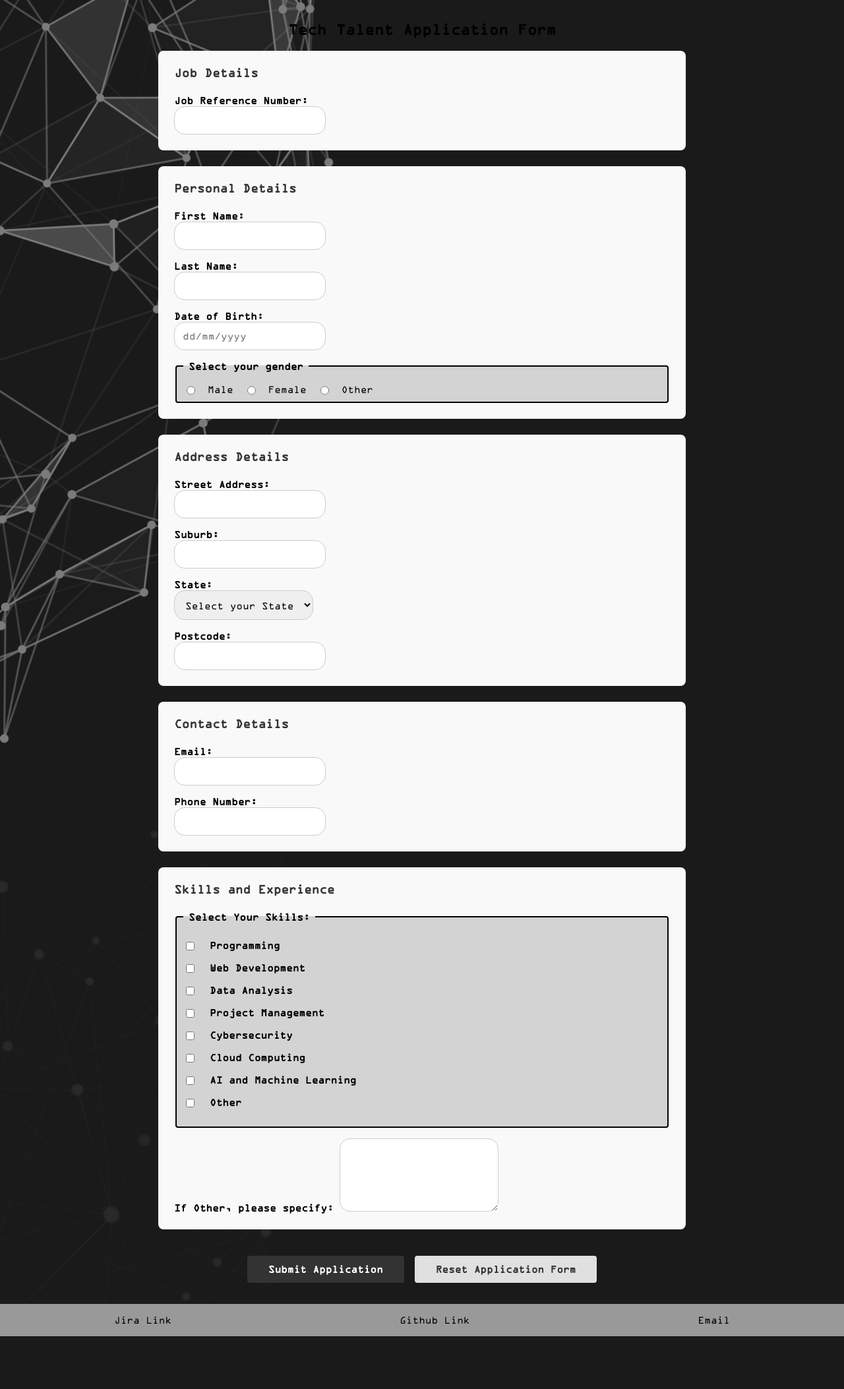
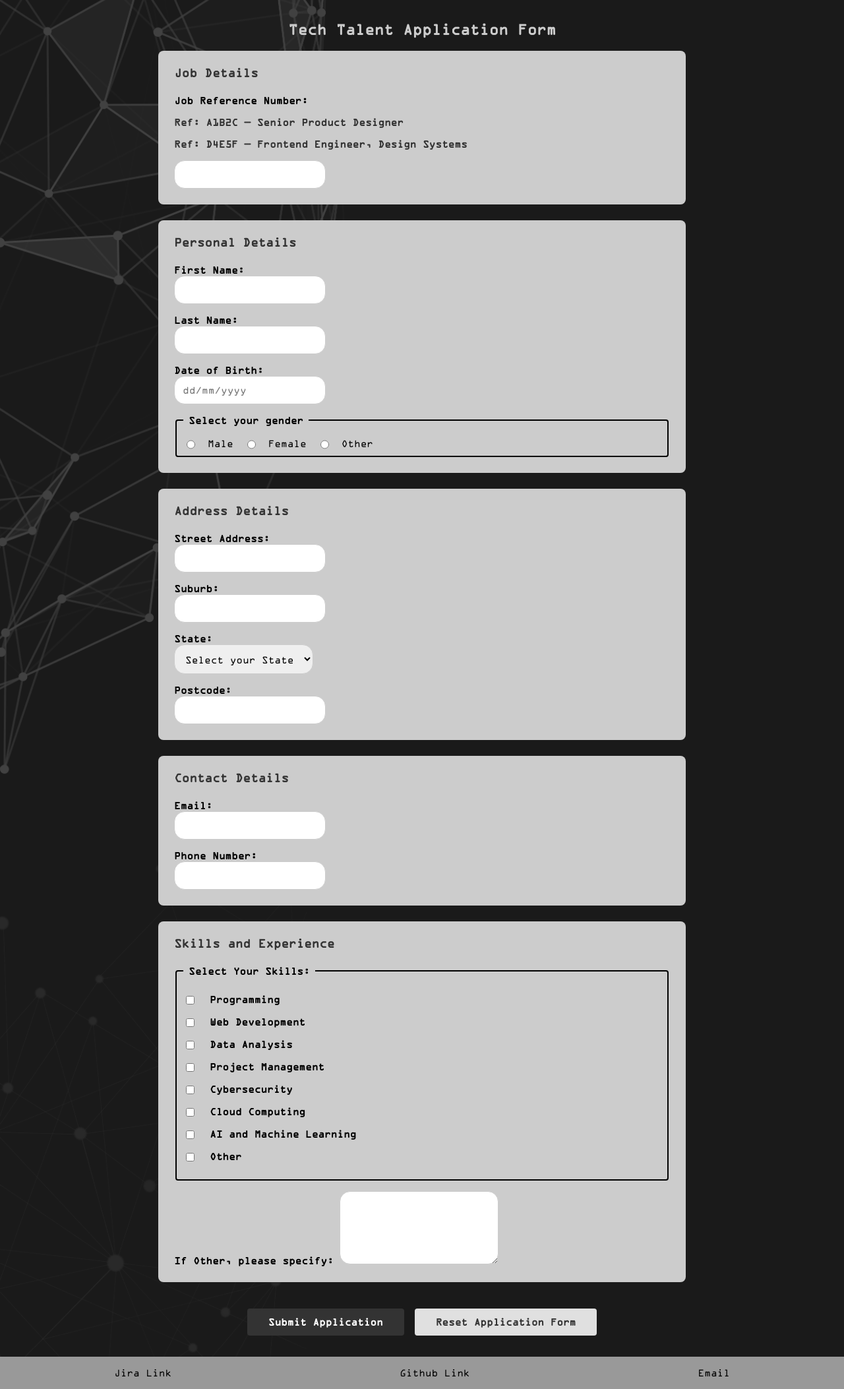
Before and after one commit to Nam-Tran6/Applied-Web-Project-Pt2, a PHP site: page /apply.php in a window 1280 px wide. Shown: the part 140-2246 px from the top of the page at 66% size. Before the commit the page ends 2166 px from the top, so only its background shows below. Run offline with PHP 8.4, Linux system fonts and the light colour scheme.

Commit message:
final apply touches

```diff
--- a/apply.php
+++ b/apply.php
@@ -36,13 +36,9 @@
         }
 
         input {
-            display:flex;
+            display: flex; /* Aligns all input displays together*/
         }
 
-        .checkbox-group {
-            display: grid;
-            grid-template-columns: 1fr 1fr
-        }
     </style>
 
 <body>
@@ -53,7 +49,7 @@
 
     <main>
         <!--H2 Heading for Application Form-->
-        <h2 style="text-align:center;">Tech Talent Application Form</h2>
+        <h2 style="text-align:center; color: #ccc;">Tech Talent Application Form</h2>
 
         <!--Sends to this database through post-->
         <form action="https://mercury.swin.edu.au/it000000/formtest.php" method="post">
@@ -64,7 +60,14 @@
 
             <!--Input 5 length character for Job Reference Number-->
             <div class="form-group">
-                <label for="job_reference_number">Job Reference Number:</label>
+                <label for="job_reference_number">Job Reference Number:
+                <p>
+                    Ref: A1B2C — Senior Product Designer
+                </p>
+                <p>
+                    Ref: D4E5F — Frontend Engineer, Design Systems
+                </p>
+                </label>
                 <input type="text" id="job_reference_number" name="job_reference_number" maxlength="5" required
                 pattern="[A-Za-z0-9]{5}" title="5 Alphanumeric Characters">
             </div>
--- a/styles/layout.css
+++ b/styles/layout.css
@@ -114,7 +114,6 @@ footer a {
 /* ================= BODY ================= */
 
 body {
-    background-color: #d6d6d6; /* Adds grey background*/
     margin: 0; /* ensures background wraps around body*/
     padding: 0; /*removes padding*/
 }
@@ -151,7 +150,7 @@ label {
 fieldset {
     border: 2px solid black; /* Black border around gender group */
     padding: 10px; /* Space inside the box */
-    background-color: lightgray; /* Light gray background */
+    background-color: #ccc; /* Light gray background */
     border-radius: 4px; /* Rounded corners */
 }
 
@@ -168,7 +167,7 @@ legend {
     display: grid; /* Allows inner elements to align neatly */
     gap: 1rem; /* Space between child elements */
     padding: 1.5rem; /* Inner padding for breathing room */
-    background-color: #f9f9f9; /* Subtle background for separation */
+    background-color: #ccc; /* Subtle background for separation */
     border-radius: 8px; /* Rounded corners */
 }
 
@@ -189,7 +188,6 @@ input, select, textarea {
     border-radius: 16px; /* Rounded corners */
     font-size: 1rem; /* Readable font size */
     transition: border-color 0.3s, box-shadow 0.3s; /* Smooth focus transitions */
-
 }
 
 input:focus, select:focus, textarea:focus {
```
Also changed, not shown: styles/images/background2nd.png.
